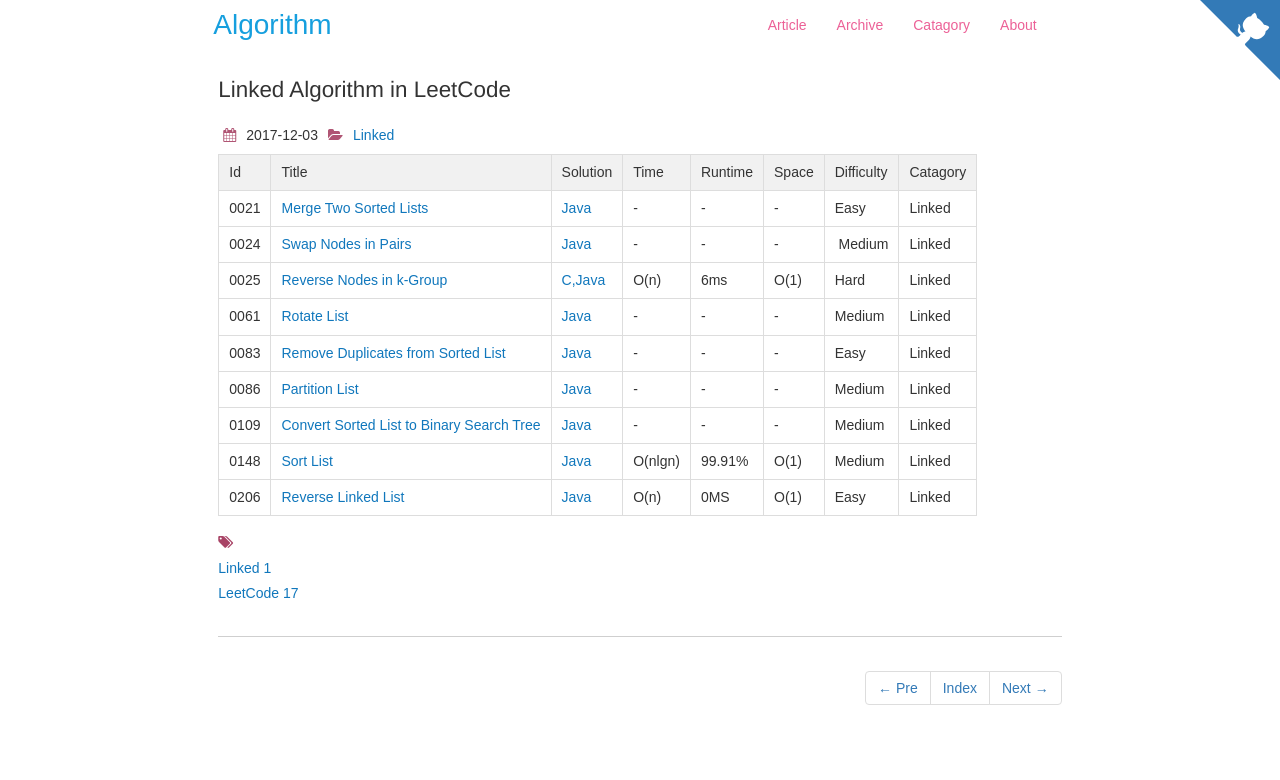
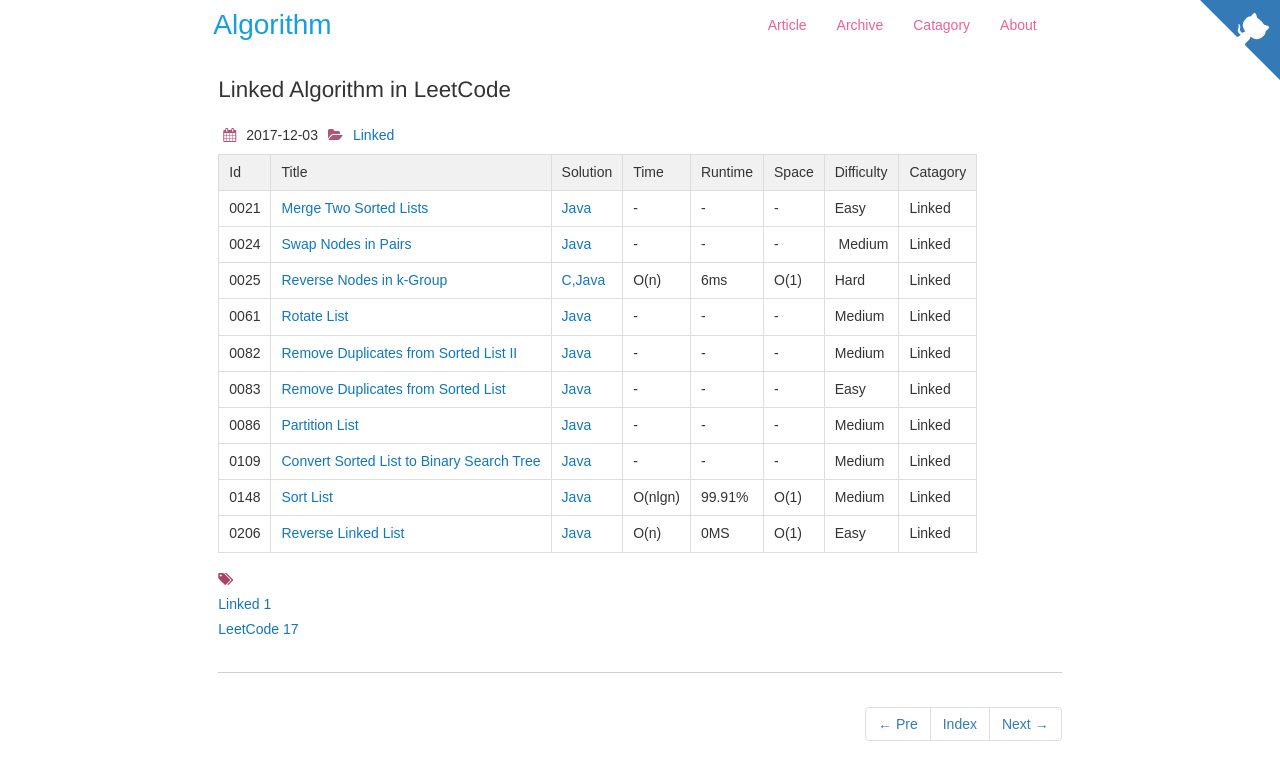
Before and after one commit to dunso/algorithm, a Jekyll site: the page built from docs/_posts/2017-12-03-Linked.md, in a window 1280 px wide. Shown: the top 780 px of the page. Built offline with Jekyll 4.4.1, drawn with Linux system fonts in a browser that asks for light colours; nearby versions of some CDN libraries.

Commit message:
Add index of LeetCode0082.java to docs

```diff
--- a/docs/_posts/2017-12-03-Linked.md
+++ b/docs/_posts/2017-12-03-Linked.md
@@ -16,6 +16,7 @@
 |0024|[Swap Nodes in Pairs](https://leetcode.com/problems/swap-nodes-in-pairs/) | [Java](https://e.srl/leetcode-24/)  | - |-| - |  Medium |Linked|
 |0025|[Reverse Nodes in k-Group](https://leetcode.com/problems/reverse-nodes-in-k-group) | [C,Java](https://e.srl/leetcode-25/)  | O(n) |6ms| O(1)  |  Hard |Linked|
 |0061|[Rotate List](https://leetcode.com/problems/rotate-list/) | [Java](https://e.srl/leetcode-61/)  |-|-|-|  Medium |Linked|
+|0082|[Remove Duplicates from Sorted List II](https://leetcode.com/problems/remove-duplicates-from-sorted-list-ii) | [Java](https://e.srl/leetcode-82/)  |-|-|-|  Medium |Linked|
 |0083|[Remove Duplicates from Sorted List](https://leetcode.com/problems/remove-duplicates-from-sorted-list/) | [Java](https://e.srl/leetcode-83/)  |-|-|-|  Easy |Linked|
 |0086|[Partition List](https://leetcode.com/problems/partition-list/) | [Java](https://e.srl/leetcode-86/)  |-|-|-|  Medium |Linked|
 |0109|[Convert Sorted List to Binary Search Tree](https://leetcode.com/problems/convert-sorted-list-to-binary-search-tree) | [Java](https://e.srl/leetcode-109/)  |-|-|-|  Medium |Linked|
```
